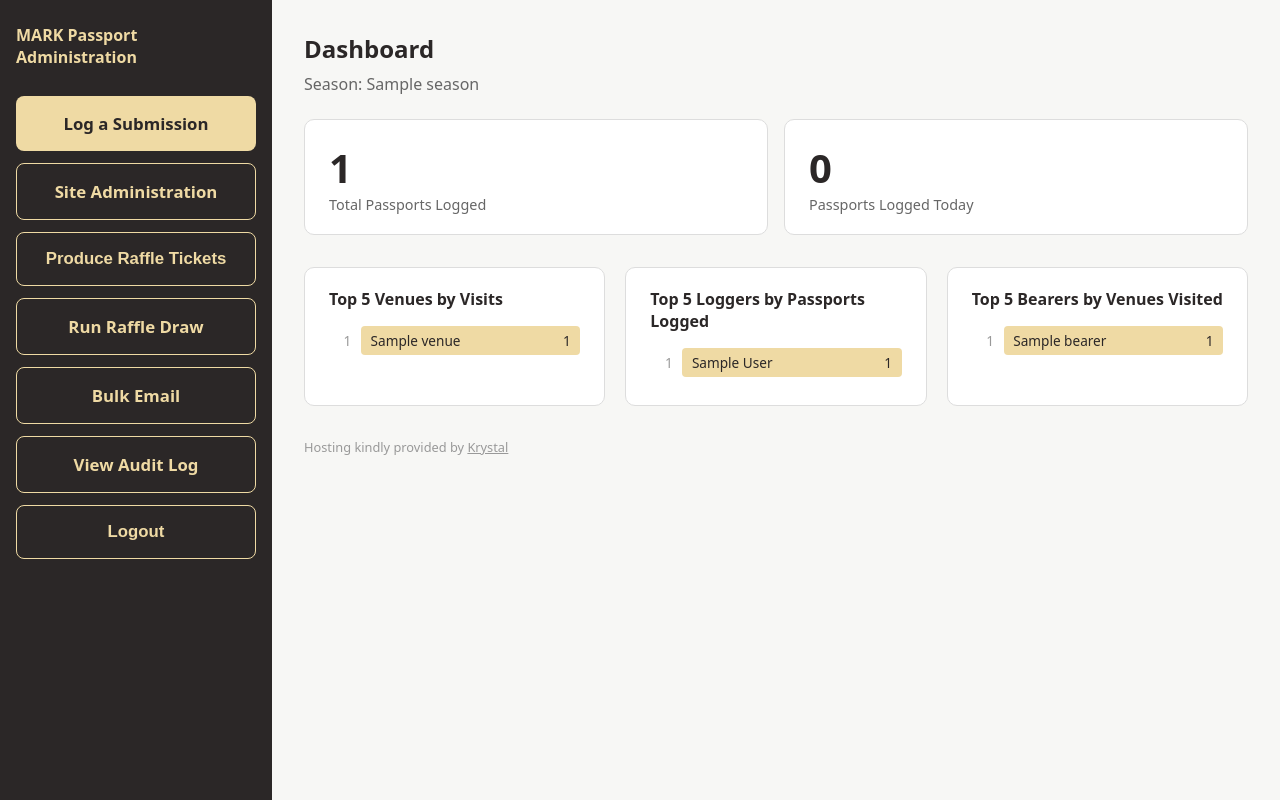
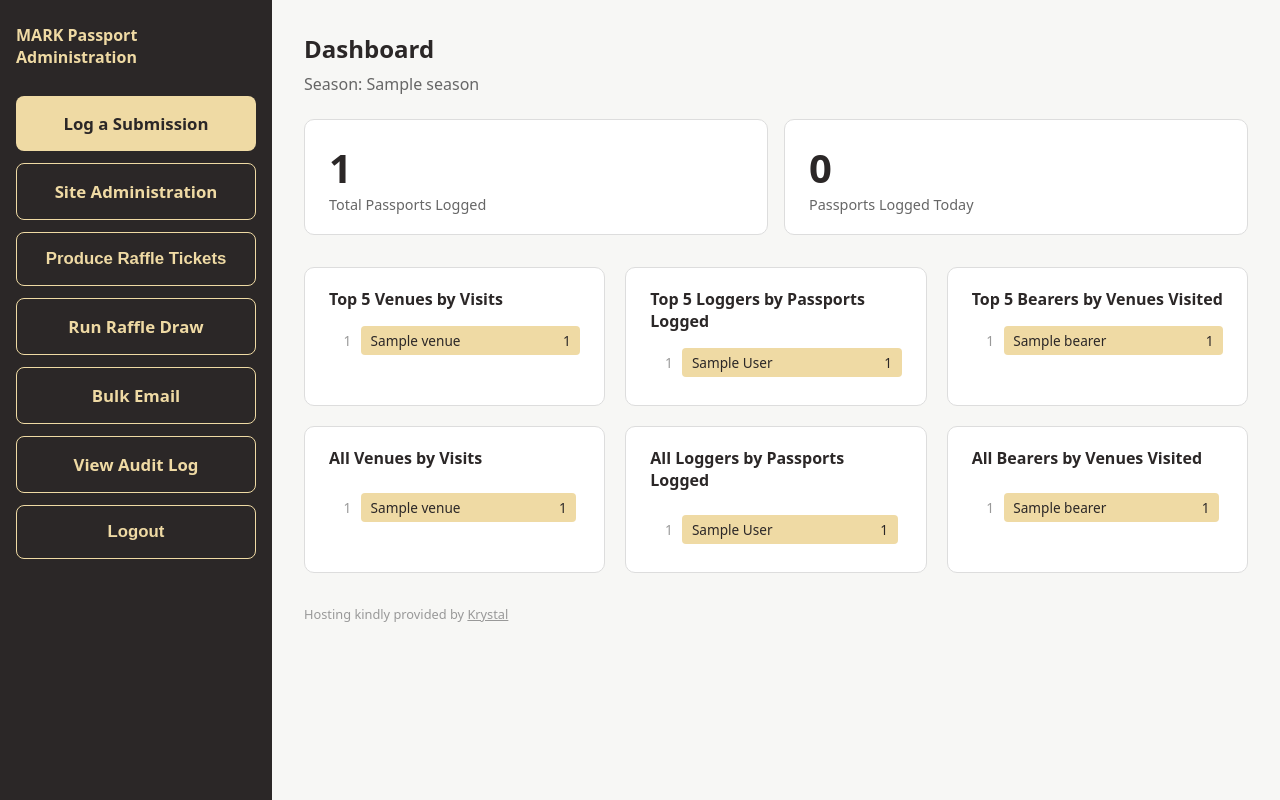
Before and after one commit to Kentigern/BikerPassport, a Django app: page /passports/dashboard/ in a window 1280 px wide. Run offline with Django 5.2, Linux system fonts and the light colour scheme; a user stored in the database is signed in; tables that the repository leaves empty hold one stand-in row (values such as "Sample post"); parts of the project's set-up code (start-up, migrations or seed data) failed here and were passed over.

Commit message:
Add unfiltered, scrollable All Venues/Loggers/Bearers panels to dashboard
Adds a second row below the existing Top 5 metrics showing the full,
unfiltered ranking for each category in a scrollable panel.

Co-Authored-By: Claude Sonnet 5 <noreply@anthropic.com>

```diff
--- a/passports/templates/passports/dashboard.html
+++ b/passports/templates/passports/dashboard.html
@@ -152,6 +152,11 @@
       color: #888;
       font-size: .85rem;
     }
+    .panel-scroll {
+      max-height: 320px;
+      overflow-y: auto;
+      padding-right: .25rem;
+    }
     .hosting-footer {
       margin-top: 2rem;
       color: #999;
@@ -263,6 +268,68 @@
         {% endfor %}
       </div>
     </div>
+
+    <div class="panels" style="margin-top: 1.25rem;">
+      <div class="panel">
+        <h3>All Venues by Visits</h3>
+        <div class="panel-scroll">
+          {% for row in all_venues %}
+            <div class="rank-row">
+              <span class="rank-number">{{ forloop.counter }}</span>
+              <div class="rank-bar-wrap">
+                <div class="rank-bar" style="width: {{ row.pct }}%;"></div>
+                <div class="rank-label">
+                  <span>{{ row.obj.name }}</span>
+                  <span>{{ row.count }}</span>
+                </div>
+              </div>
+            </div>
+          {% empty %}
+            <p class="empty-note">No venues yet.</p>
+          {% endfor %}
+        </div>
+      </div>
+
+      <div class="panel">
+        <h3>All Loggers by Passports Logged</h3>
+        <div class="panel-scroll">
+          {% for row in all_loggers %}
+            <div class="rank-row">
+              <span class="rank-number">{{ forloop.counter }}</span>
+              <div class="rank-bar-wrap">
+                <div class="rank-bar" style="width: {{ row.pct }}%;"></div>
+                <div class="rank-label">
+                  <span>{{ row.obj.get_full_name|default:row.obj.username }}</span>
+                  <span>{{ row.count }}</span>
+                </div>
+              </div>
+            </div>
+          {% empty %}
+            <p class="empty-note">No loggers yet.</p>
+          {% endfor %}
+        </div>
+      </div>
+
+      <div class="panel">
+        <h3>All Bearers by Venues Visited</h3>
+        <div class="panel-scroll">
+          {% for row in all_bearers %}
+            <div class="rank-row">
+              <span class="rank-number">{{ forloop.counter }}</span>
+              <div class="rank-bar-wrap">
+                <div class="rank-bar" style="width: {{ row.pct }}%;"></div>
+                <div class="rank-label">
+                  <span>{{ row.obj.name }}</span>
+                  <span>{{ row.count }}</span>
+                </div>
+              </div>
+            </div>
+          {% empty %}
+            <p class="empty-note">No bearers yet.</p>
+          {% endfor %}
+        </div>
+      </div>
+    </div>
   {% endif %}
 
   <p class="hosting-footer">Hosting kindly provided by <a href="https://krystal.io" target="_blank" rel="noopener">Krystal</a></p>
--- a/passports/views.py
+++ b/passports/views.py
@@ -128,6 +128,33 @@ def dashboard_view(request):
         'venues_visited',
     )[:5]
 
+    all_venues = _ranked(
+        Venue.objects.annotate(
+            visit_count=Count('submissions', filter=Q(submissions__season=season))
+        ).order_by('-visit_count', 'name'),
+        'visit_count',
+    )
+
+    all_loggers = _ranked(
+        get_user_model()
+        .objects.annotate(
+            logged_count=Count('entered_submissions', filter=Q(entered_submissions__season=season))
+        )
+        .order_by('-logged_count', 'username'),
+        'logged_count',
+    )
+
+    all_bearers = _ranked(
+        Bearer.objects.annotate(
+            venues_visited=Count(
+                'submissions__venues_stamped',
+                filter=Q(submissions__season=season),
+                distinct=True,
+            )
+        ).order_by('-venues_visited', 'name'),
+        'venues_visited',
+    )
+
     context.update(
         {
             'total_logged': submissions.count(),
@@ -135,6 +162,9 @@ def dashboard_view(request):
             'top_venues': top_venues,
             'top_loggers': top_loggers,
             'top_bearers': top_bearers,
+            'all_venues': all_venues,
+            'all_loggers': all_loggers,
+            'all_bearers': all_bearers,
         }
     )
     return render(request, 'passports/dashboard.html', context)
```
